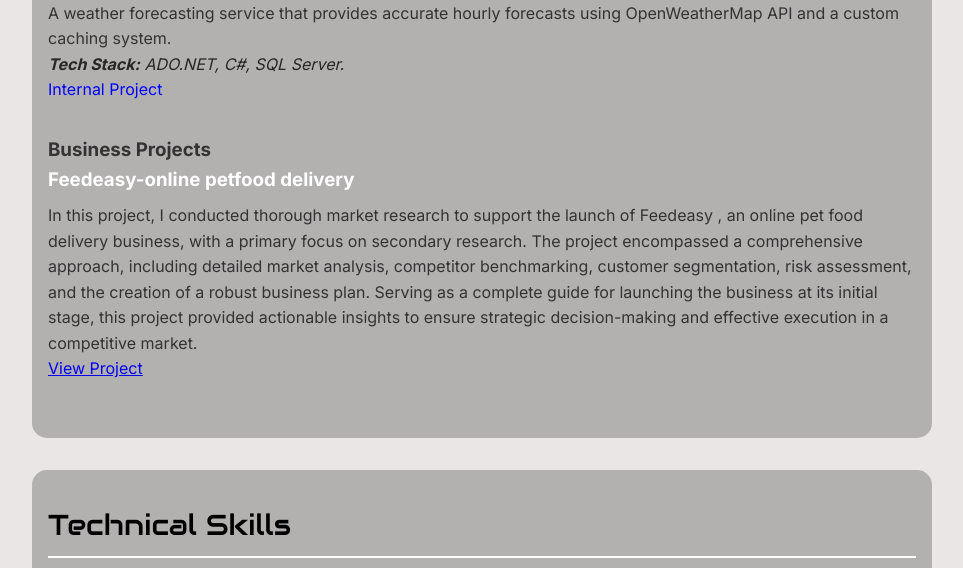
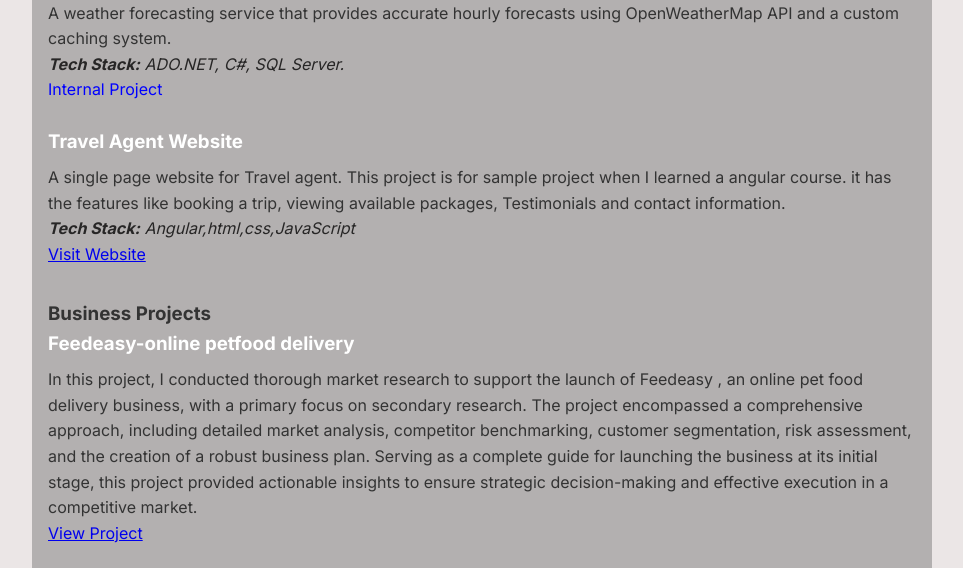
Before and after one commit to Vickybala1998/portfolio, a plain HTML site: page index.html in a window 1280 px wide. Shown: the part 1840-2408 px from the top of the page, without its empty margins (158-1121 px from the left). Drawn offline with Linux system fonts and the light colour scheme.

Commit message:
add trevel agent project details

```diff
--- a/index.html
+++ b/index.html
@@ -359,6 +359,14 @@
         <p class="tech-stack"><b>Tech Stack:</b> ADO.NET, C#, SQL Server.</p>
          <p style="color: blue;">Internal Project</p>
       </div>
+      <div class="project">
+        <h3>Travel Agent Website</h3>
+        <p>A single page website for Travel agent. This project is for sample project when I learned a angular course.
+            it has the features like booking a trip, viewing available packages, Testimonials and contact information.
+        </p>
+        <p class="tech-stack"><b>Tech Stack:</b> Angular,html,css,JavaScript</p>
+        <a href="https://vickybala1998.github.io/Travel_agent/browser/#/ " target="_blank"><link>Visit Website</link></a>
+      </div>
 
       <h3 style="margin-top: 2rem;">Business Projects</h3>
       <div class="project">
```
